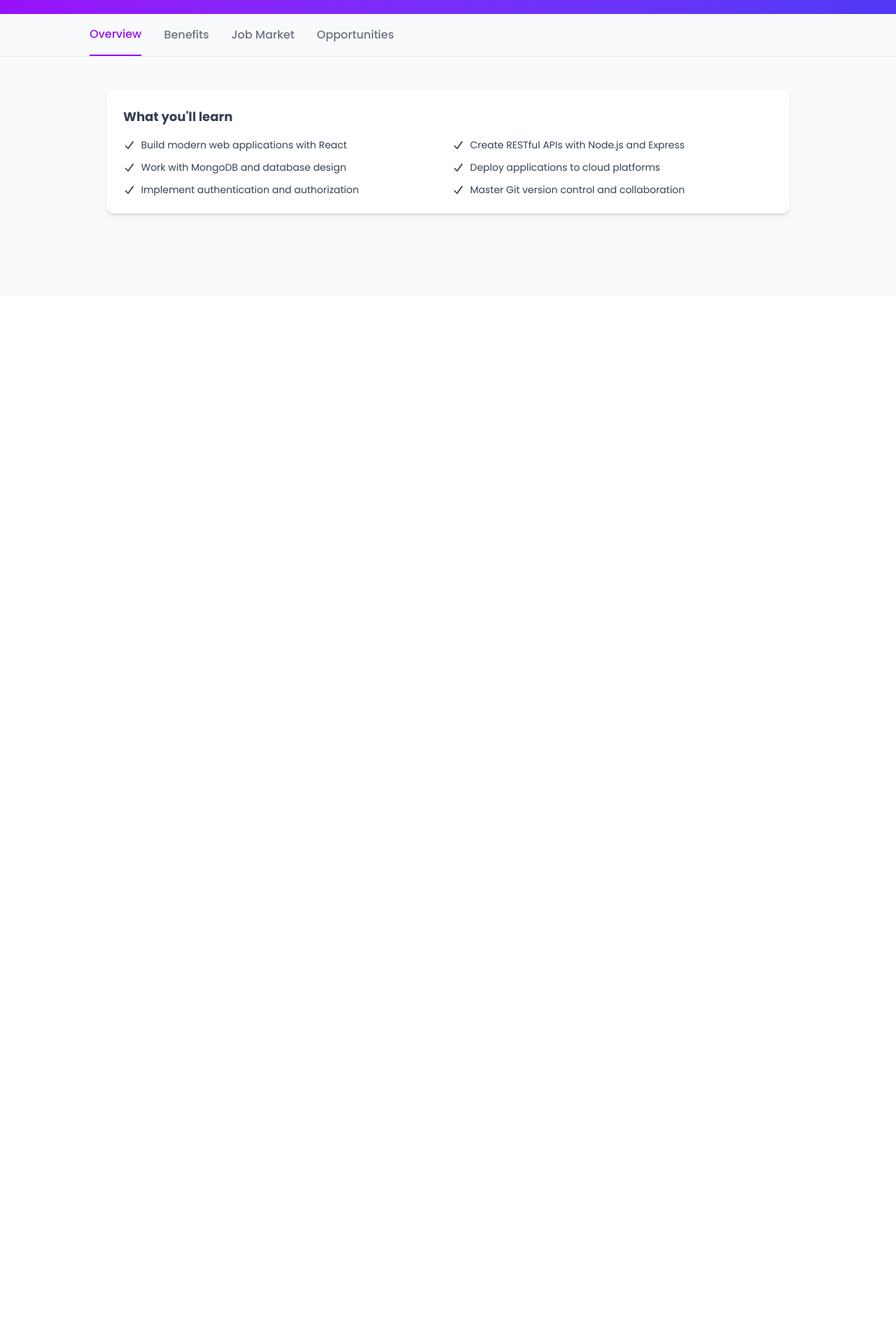
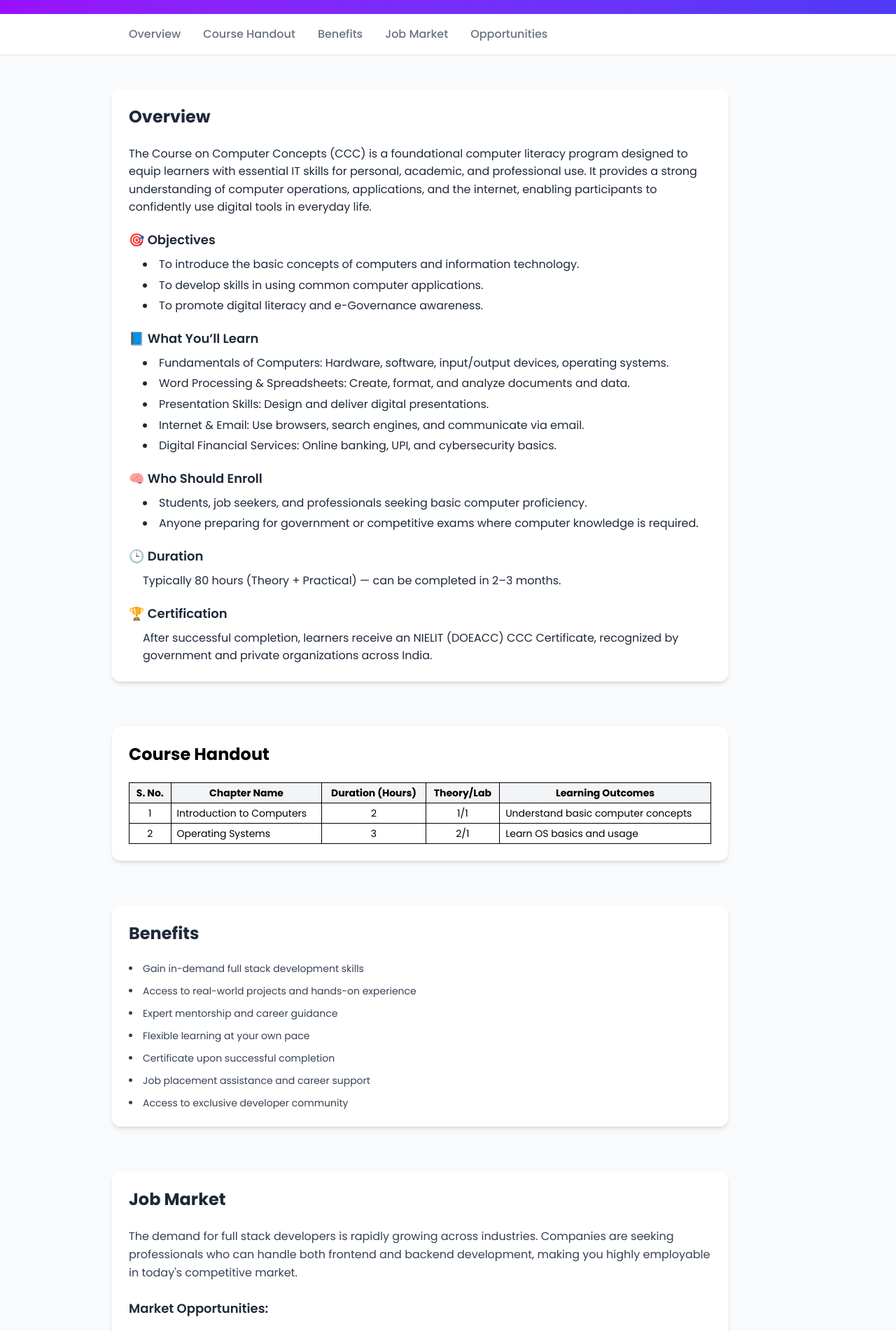
Before and after one commit to sptclasses/Sharp-Programmer-Technology, a Next.js app: page /CourseLandingPage in a window 1280 px wide. Shown: the part 440-2342 px from the top of the page at 70% size. Before the commit the page ends 864 px from the top, so only its background shows below. Built offline with nearby package versions, Linux system fonts and the light colour scheme.

Commit message:
Changes made in footer section course section and contact us section

```diff
--- a/src/app/CourseLandingPage/page.tsx
+++ b/src/app/CourseLandingPage/page.tsx
@@ -5,15 +5,61 @@ import Link from "next/link";
 import { FontAwesomeIcon } from "@fortawesome/react-fontawesome";
 import { faCheck, faGraduationCap, faPhone, faChevronDown } from "@fortawesome/free-solid-svg-icons";
 
+// Data for Course Handout Table
+const courseHandoutData = [
+  {
+    sno: 1,
+    chapter: "Introduction to Computers",
+    duration: "2",
+    theoryLab: "1/1",
+    outcomes: "Understand basic computer concepts"
+  },
+  {
+    sno: 2,
+    chapter: "Operating Systems",
+    duration: "3",
+    theoryLab: "2/1",
+    outcomes: "Learn OS basics and usage"
+  },
+  // Add more rows as needed
+];
+
+// Table component for Course Handout
+function CourseHandoutTable() {
+  return (
+    <table className="min-w-full border text-sm text-black">
+      <thead>
+        <tr className="bg-gray-100">
+          <th className="border px-2 py-1">S. No.</th>
+          <th className="border px-2 py-1">Chapter Name</th>
+          <th className="border px-2 py-1">Duration (Hours)</th>
+          <th className="border px-2 py-1">Theory/Lab</th>
+          <th className="border px-2 py-1">Learning Outcomes</th>
+        </tr>
+      </thead>
+      <tbody>
+        {courseHandoutData.map((row, idx) => (
+          <tr key={idx}>
+            <td className="border px-2 py-1 text-center">{row.sno}</td>
+            <td className="border px-2 py-1">{row.chapter}</td>
+            <td className="border px-2 py-1 text-center">{row.duration}</td>
+            <td className="border px-2 py-1 text-center">{row.theoryLab}</td>
+            <td className="border px-2 py-1">{row.outcomes}</td>
+          </tr>
+        ))}
+      </tbody>
+    </table>
+  );
+}
+
 export default function CoursePage() {
-  const [activeTab, setActiveTab] = useState("overview");
   const [featuresDropdownOpen, setFeaturesDropdownOpen] = useState(false);
   const [mobileMenuOpen, setMobileMenuOpen] = useState(false);
   const [activeSection, setActiveSection] = useState("home");
+  const [clickedItem, setClickedItem] = useState<string>("courses");
 
-  const tabs = ["Overview", "Benefits", "Job Market", "Opportunities"];
+  const tabs = ["Overview", "Course Handout", "Benefits", "Job Market", "Opportunities"];
   const navItems = ["home", "about", "courses", "features", "contact"];
-   const [clickedItem, setClickedItem] = useState<string>("courses");
 
   const featuresSubMenu = [
     { id: "library", name: "Library" },
@@ -37,6 +83,13 @@ export default function CoursePage() {
     const element = document.getElementById(id);
     if (element) {
       element.scrollIntoView({ behavior: "smooth" });
+    }
+  };
+
+  const scrollToTab = (tabName: string) => {
+    const element = document.getElementById(tabName.toLowerCase().replace(/\s+/g, '-'));
+    if (element) {
+      element.scrollIntoView({ behavior: "smooth", block: "start" });
     }
   };
 
@@ -235,18 +288,17 @@ export default function CoursePage() {
         </div>
       </div>
 
-      {/* Tabs */}
-      <div className="border-b border-gray-200 px-6">
-        <div className="max-w-5xl mx-auto flex gap-8 ">
+      {/* Navigation Tabs */}
+      <div className="border-b border-gray-200 px-6 sticky top-20 bg-white z-40">
+        <div
+          className="flex gap-8"
+          style={{ width: 'calc(100% - 400px)', marginLeft: '160px', maxWidth: '100%' }}
+        >
           {tabs.map((tab) => (
             <button
               key={tab}
-              onClick={() => setActiveTab(tab.toLowerCase())}
-              className={`py-4 font-medium ${
-                activeTab === tab.toLowerCase()
-                  ? "text-purple-600 border-b-2 border-purple-600 cursor-pointer"
-                  : "text-gray-500 hover:text-purple-600 cursor-pointer"
-              }`}
+              onClick={() => scrollToTab(tab)}
+              className="py-4 font-medium text-gray-500 hover:text-purple-600 cursor-pointer transition-colors"
             >
               {tab}
             </button>
@@ -254,86 +306,125 @@ export default function CoursePage() {
         </div>
       </div>
 
-      {/* Content */}
-      <div className="max-w-5xl mx-auto px-6 py-12 space-y-8 ">
-        {activeTab === "overview" && (
-          <>
-            {/* Overview Content */}
+      {/* Course Content - All Sections Visible */}
+      <div
+        className="py-12 space-y-16"
+        style={{ width: 'calc(100% - 400px)', marginLeft: '160px', maxWidth: '100%' }}
+      >
+        {/* Overview Section */}
+        <section id="overview" className="scroll-mt-32">
           <div className="bg-white shadow-md rounded-xl p-6">
-              <h2 className="text-lg text-gray-700 font-bold mb-4">What you'll learn</h2>
-              <div className="grid md:grid-cols-2 gap-3 text-gray-700 text-sm">
-                <p className="flex items-center gap-2">
-                  <FontAwesomeIcon icon={faCheck} /> Build modern web applications with React
+            <h2 className="text-2xl text-gray-800 font-bold mb-6">Overview</h2>
+            <div className="text-gray-800 space-y-5">
+              <p>
+                The Course on Computer Concepts (CCC) is a foundational computer literacy program designed to equip learners with essential IT skills for personal, academic, and professional use. It provides a strong understanding of computer operations, applications, and the internet, enabling participants to confidently use digital tools in everyday life.
               </p>
-                <p className="flex items-center gap-2">
-                  <FontAwesomeIcon icon={faCheck} /> Create RESTful APIs with Node.js and Express
-                </p>
-                <p className="flex items-center gap-2">
-                  <FontAwesomeIcon icon={faCheck} /> Work with MongoDB and database design
-                </p>
-                <p className="flex items-center gap-2">
-                  <FontAwesomeIcon icon={faCheck} /> Deploy applications to cloud platforms
-                </p>
-                <p className="flex items-center gap-2">
-                  <FontAwesomeIcon icon={faCheck} /> Implement authentication and authorization
-                </p>
-                <p className="flex items-center gap-2">
-                  <FontAwesomeIcon icon={faCheck} /> Master Git version control and collaboration
-                </p>
+              <div>
+                <span className="font-semibold text-lg">🎯 Objectives</span>
+                <ul className="list-disc list-inside ml-5 mt-2 space-y-1">
+                  <li>To introduce the basic concepts of computers and information technology.</li>
+                  <li>To develop skills in using common computer applications.</li>
+                  <li>To promote digital literacy and e-Governance awareness.</li>
+                </ul>
+              </div>
+              <div>
+                <span className="font-semibold text-lg">📘 What You’ll Learn</span>
+                <ul className="list-disc list-inside ml-5 mt-2 space-y-1">
+                  <li>Fundamentals of Computers: Hardware, software, input/output devices, operating systems.</li>
+                  <li>Word Processing & Spreadsheets: Create, format, and analyze documents and data.</li>
+                  <li>Presentation Skills: Design and deliver digital presentations.</li>
+                  <li>Internet & Email: Use browsers, search engines, and communicate via email.</li>
+                  <li>Digital Financial Services: Online banking, UPI, and cybersecurity basics.</li>
+                </ul>
+              </div>
+              <div>
+                <span className="font-semibold text-lg">🧠 Who Should Enroll</span>
+                <ul className="list-disc list-inside ml-5 mt-2 space-y-1">
+                  <li>Students, job seekers, and professionals seeking basic computer proficiency.</li>
+                  <li>Anyone preparing for government or competitive exams where computer knowledge is required.</li>
+                </ul>
+              </div>
+              <div>
+                <span className="font-semibold text-lg">🕒 Duration</span>
+                <p className="ml-5 mt-2">Typically 80 hours (Theory + Practical) — can be completed in 2–3 months.</p>
+              </div>
+              <div>
+                <span className="font-semibold text-lg">🏆 Certification</span>
+                <p className="ml-5 mt-2">After successful completion, learners receive an NIELIT (DOEACC) CCC Certificate, recognized by government and private organizations across India.</p>
               </div>
             </div>
-          </>
-        )}
-        {activeTab === "benefits" && (
-          <>
-            {/* Benefits Content */}
+          </div>
+        </section>
+
+        {/* Course Handout Section */}
+        <section id="course-handout" className="scroll-mt-32">
+          <div className="bg-white shadow-md rounded-xl p-6 overflow-x-auto">
+            <h2 className="text-2xl text-black font-bold mb-6">Course Handout</h2>
+            {/* Data-driven table for easy updates */}
+            <CourseHandoutTable />
+          </div>
+        </section>
+
+        {/* Benefits Section */}
+        <section id="benefits" className="scroll-mt-32">
           <div className="bg-white shadow-md rounded-xl p-6">
-              <h2 className="text-lg text-gray-700 font-bold mb-4">Benefits</h2>
-              <ul className="list-disc list-inside text-gray-700 text-sm space-y-1">
-                <li>Gain in-demand full stack development skills</li>
-                <li>Access to real-world projects and hands-on experience</li>
-                <li>Expert mentorship and career guidance</li>
-                <li>Flexible learning at your own pace</li>
-                <li>Certificate upon successful completion</li>
+            <h2 className="text-2xl text-gray-800 font-bold mb-6">Benefits</h2>
+            <div className="space-y-4">
+              <ul className="list-disc list-inside text-gray-700 space-y-3">
+                <li className="text-sm">Gain in-demand full stack development skills</li>
+                <li className="text-sm">Access to real-world projects and hands-on experience</li>
+                <li className="text-sm">Expert mentorship and career guidance</li>
+                <li className="text-sm">Flexible learning at your own pace</li>
+                <li className="text-sm">Certificate upon successful completion</li>
+                <li className="text-sm">Job placement assistance and career support</li>
+                <li className="text-sm">Access to exclusive developer community</li>
               </ul>
             </div>
-          </>
-        )}
-        {activeTab === "job market" && (
-          <>
-            {/* Job Market Content */}
+          </div>
+        </section>
+
+        {/* Job Market Section */}
+        <section id="job-market" className="scroll-mt-32">
           <div className="bg-white shadow-md rounded-xl p-6">
-              <h2 className="text-lg text-gray-700 font-bold mb-4">Job Market</h2>
-              <p className="text-gray-700 text-sm mb-4">
-                The demand for full stack developers is rapidly growing across industries. Companies are seeking professionals who can handle both frontend and backend development, making you highly employable.
+            <h2 className="text-2xl text-gray-800 font-bold mb-6">Job Market</h2>
+            <p className="text-gray-700 mb-6 leading-relaxed">
+              The demand for full stack developers is rapidly growing across industries. Companies are seeking professionals who can handle both frontend and backend development, making you highly employable in today's competitive market.
             </p>
-              <ul className="list-disc list-inside text-gray-700 text-sm space-y-1">
-                <li>Opportunities in tech startups and established companies</li>
-                <li>Remote and onsite job options</li>
-                <li>Competitive salaries and growth potential</li>
-                <li>Roles: Full Stack Developer, Frontend Developer, Backend Developer, DevOps Engineer</li>
+            <div className="space-y-4">
+              <h3 className="text-lg font-semibold text-gray-800">Market Opportunities:</h3>
+              <ul className="list-disc list-inside text-gray-700 space-y-3">
+                <li className="text-sm">Opportunities in tech startups and established companies</li>
+                <li className="text-sm">Remote and onsite job options available globally</li>
+                <li className="text-sm">Competitive salaries ranging from ₹4-15 LPA</li>
+                <li className="text-sm">Career growth potential and leadership opportunities</li>
+                <li className="text-sm">Roles: Full Stack Developer, Frontend Developer, Backend Developer, DevOps Engineer</li>
               </ul>
             </div>
-          </>
-        )}
-        {activeTab === "opportunities" && (
-          <>
-            {/* Opportunities Content */}
+          </div>
+        </section>
+
+        {/* Opportunities Section */}
+        <section id="opportunities" className="scroll-mt-32">
           <div className="bg-white shadow-md rounded-xl p-6">
-              <h2 className="text-lg text-gray-700 font-bold mb-4">Opportunities</h2>
-              <p className="text-gray-700 text-sm mb-4">
-                After completing this course, you can pursue various opportunities:
+            <h2 className="text-2xl text-gray-800 font-bold mb-6">Career Opportunities</h2>
+            <p className="text-gray-700 mb-6 leading-relaxed">
+              After completing this comprehensive course, you'll have access to diverse career paths and exciting opportunities in the tech industry.
             </p>
-              <ul className="list-disc list-inside text-gray-700 text-sm space-y-1">
-                <li>Work as a freelance developer</li>
-                <li>Join a tech company or startup</li>
-                <li>Build your own products or SaaS</li>
-                <li>Continue learning advanced technologies</li>
-                <li>Contribute to open source projects</li>
+            <div className="space-y-4">
+              <h3 className="text-lg font-semibold text-gray-800">Your Future Paths:</h3>
+              <ul className="list-disc list-inside text-gray-700 space-y-3">
+                <li className="text-sm">Work as a freelance developer with international clients</li>
+                <li className="text-sm">Join leading tech companies or innovative startups</li>
+                <li className="text-sm">Build your own products, SaaS applications, or tech business</li>
+                <li className="text-sm">Continue learning advanced technologies like AI/ML, Cloud Computing</li>
+                <li className="text-sm">Contribute to open source projects and build your reputation</li>
+                <li className="text-sm">Become a technical mentor or instructor</li>
+                <li className="text-sm">Transition into product management or technical leadership roles</li>
               </ul>
             </div>
-          </>
-        )}
+          </div>
+        </section>
+
       </div>
     </div>
   );
--- a/src/app/layout.tsx
+++ b/src/app/layout.tsx
@@ -20,7 +20,7 @@ export default function RootLayout({
   children: React.ReactNode;
 }>) {
   return (
-    <html lang="en">
+   <html lang="en" suppressHydrationWarning>
       <body
         className={`${poppins.variable} font-poppins antialiased`}
       >
--- a/src/components/Hero.tsx
+++ b/src/components/Hero.tsx
@@ -48,7 +48,7 @@ export default function Hero({ scrollToSection }: HeroProps = {}) {
           <span className="text-purple-400">Go beyond the code.</span> Master the technical and soft skills that truly empower your future.
         </h1>
        <p className="text-base sm:text-lg md:text-xl mb-6 sm:mb-8 opacity-90 max-w-2xl mx-auto">
-          Your growth in technology is our mission. With expert guidance and comprehensive resources, we&apos; here to help you excel and achieve your goals.
+          Your growth in technology is our mission. With expert guidance and comprehensive resources, we&apos;re here to help you excel and achieve your goals.
         </p>
 
         <div className="mb-12">
--- a/src/components/Navigation.tsx
+++ b/src/components/Navigation.tsx
@@ -24,7 +24,6 @@ export default function Navigation({
   const featuresSubMenu = [
     { id: "library", name: "Library" },
     { id: "online-test", name: "Online Test" },
-    { id: "demo-class", name: "Demo Class" }
   ];
 
   const getDisplayName = (item: string) => {
```
Also changed, not shown: src/components/Alumni.tsx (+10 -10 lines), src/components/Contact.tsx (+20 -46 lines), src/components/Footer.tsx (+51 -5 lines). Lines whose indentation alone changed are shown as unchanged.
